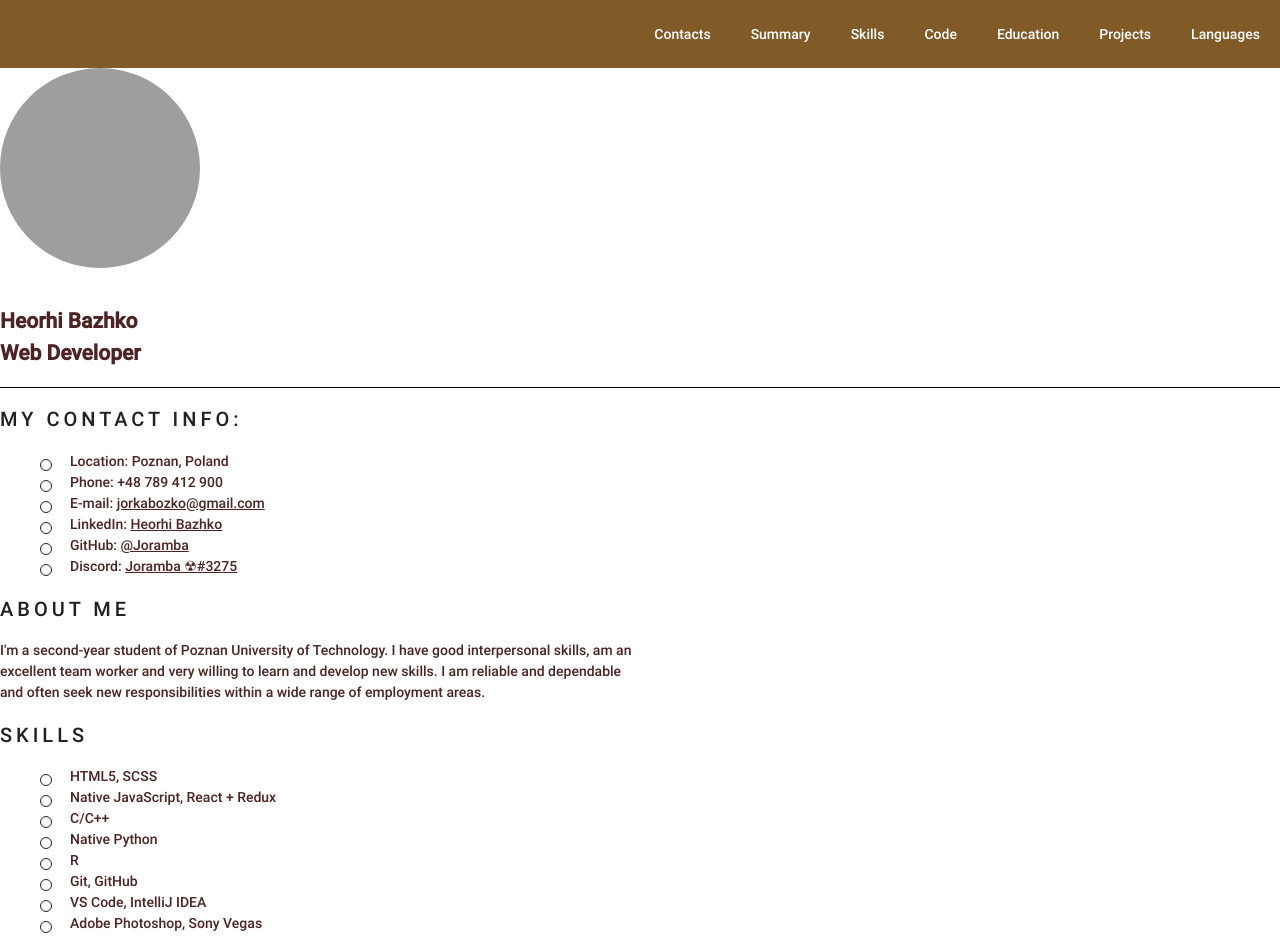
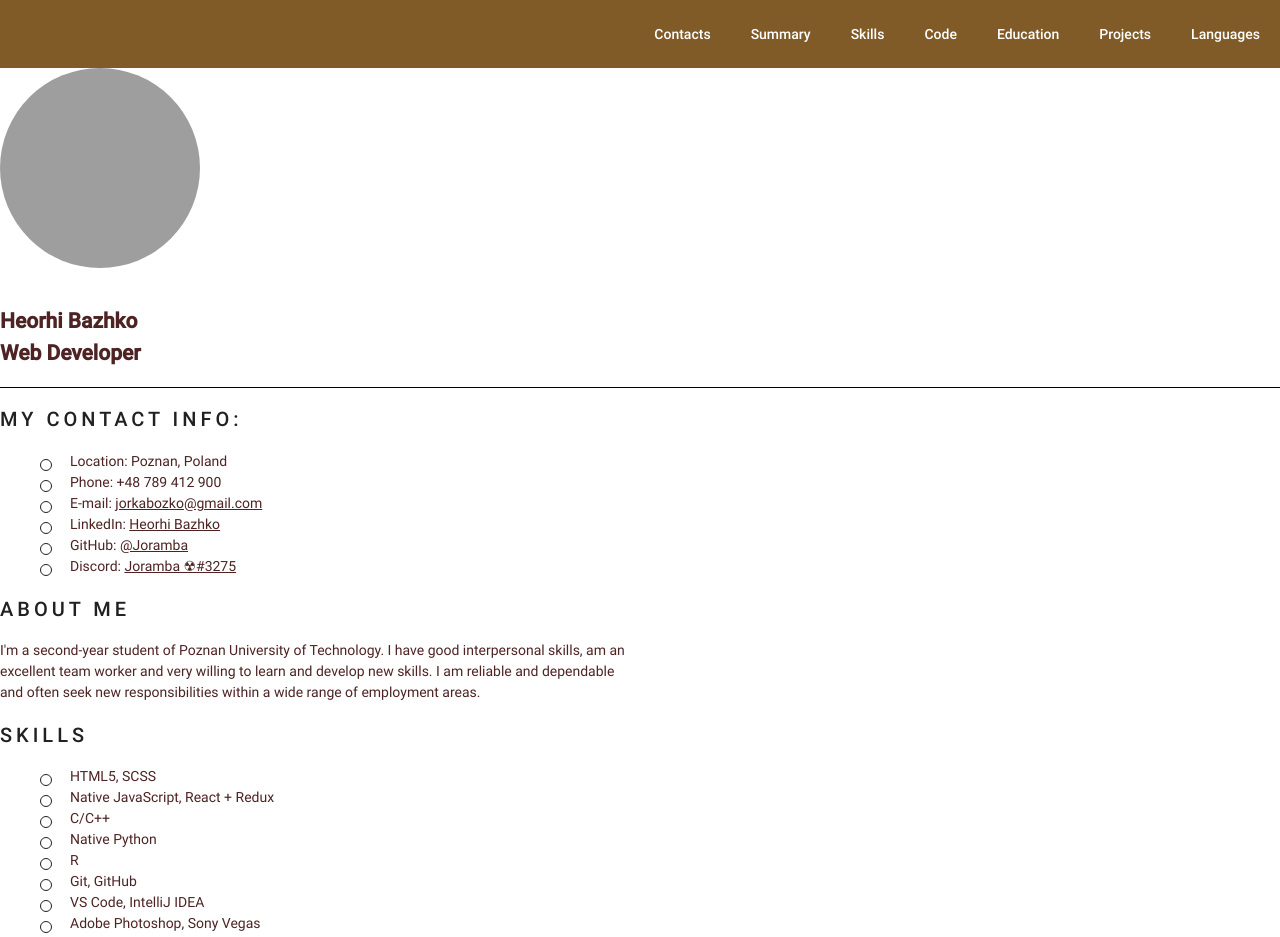
Before and after one commit to Joramba/rsschool-cv, a plain HTML site: page index.html in a window 1280 px wide. Shown: the top 937 px of the page. Drawn offline with Linux system fonts and the light colour scheme; grey boxes are pictures that could not be loaded.

Commit message:
fix: errors in console

```diff
--- a/index.html
+++ b/index.html
@@ -6,7 +6,7 @@
     <meta http-equiv="X-UA-Compatible" content="IE=edge">
     <meta name="viewport" content="width=device-width, initial-scale=1.0">
     <link rel="icon" href="assets/images/cv.ico">
-    <link rel="stylesheet" href="style.css">
+    <link rel="stylesheet" href="./style.css">
     <title>Heorhi Bazhko CV</title>
 </head>
 
--- a/style.css
+++ b/style.css
@@ -1,12 +1,12 @@
 @font-face {
     font-family: 'Roboto';
-    src: url("assets/fonts/RobotoThin.ttf");
+    src: url("assets/fonts/Roboto-Thin.ttf");
     font-weight: 100;
 }
 
 @font-face {
     font-family: 'Roboto';
-    src: url("assets/fonts/RobotoRegular.ttf");
+    src: url("assets/fonts/Roboto-Regular.ttf");
     font-weight: 300;
 }
 
@@ -29,7 +29,7 @@ html {
 body {
     font-family: 'Roboto', sans-serif;
     font-size: 14px;
-    font-weight: 400;
+    font-weight: 300;
     line-height: 1.5;
     color: #4d2323;
     min-height: 100vh;
```
